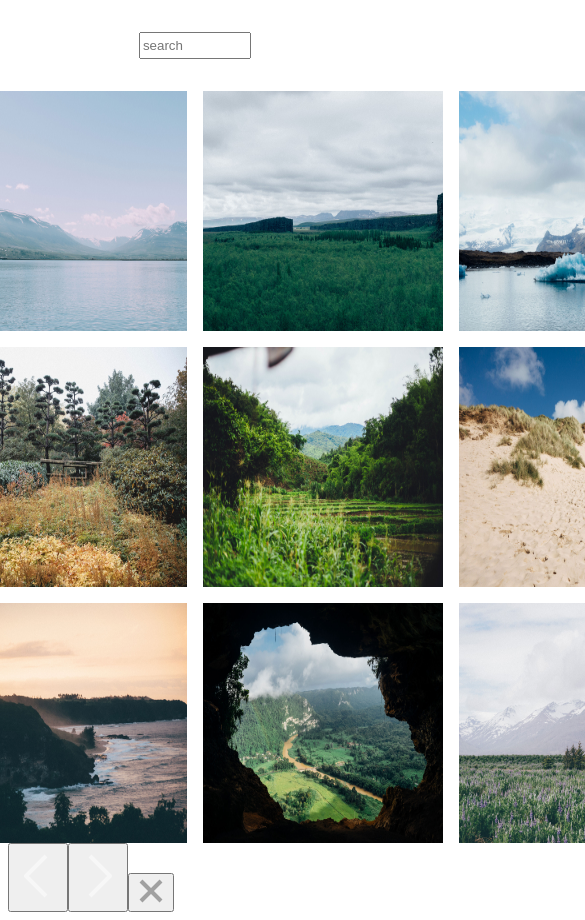
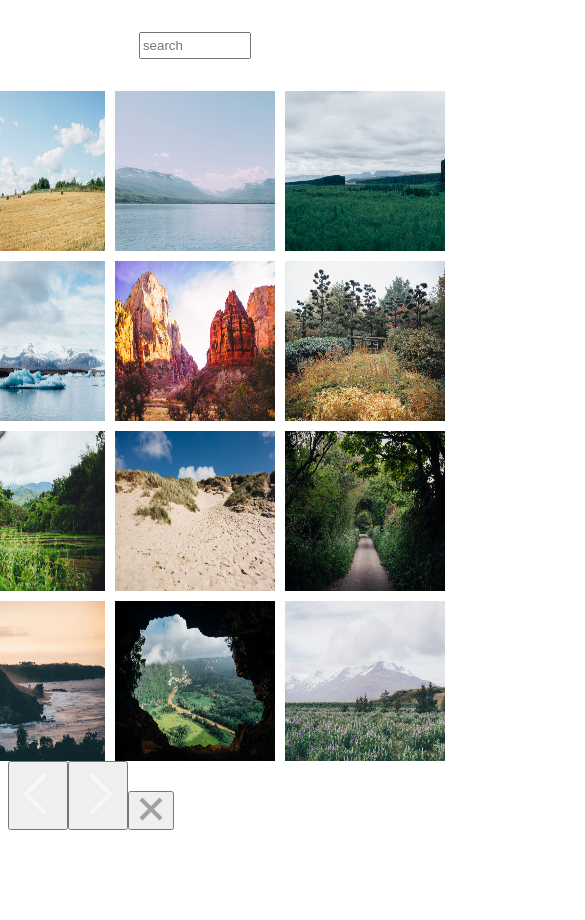
Before and after one commit to JarradePierce/interactive-photo-gallery, a plain HTML site: page index.html in a window 390 px wide. Shown: the top 920 px of the page, 585 px wide, since content can reach past the window. After the commit the page ends 844 px from the top, so only its background shows below. Drawn offline with Linux system fonts and the light colour scheme.

```diff
--- a/css/style.css
+++ b/css/style.css
@@ -29,3 +29,20 @@
   grid-template-columns: repeat(4, 15em);
   grid-gap: 1em;
 }
+
+/* MEDIA */
+@media(max-width: 1000px){
+  main{
+    width: 100%;
+    grid-gap: 10px;
+    grid-template-columns: repeat(3, 10em);
+  }
+  .photo-div{
+    height: 10em;
+    width: 10em;
+  }
+  .photos{
+    height: 10em;
+    width: 10em;
+  }
+}
--- a/js/app.js
+++ b/js/app.js
@@ -4,11 +4,6 @@
 window.addEventListener('load', function() {
   baguetteBox.run('.gallery');
 });
-
-/*
-  search photos
-*/
-const search = new Filter('search', 'data-caption');
 
 /*
   Gallery info array
@@ -73,7 +68,7 @@
     index: "12.jpg",
     title: "Bluebells",
     caption: "I walked through this meadow of bluebells and got a good view of the snow on the mountain before the fog came in.",
-  }
+  },
 ];
 
 /*
@@ -82,10 +77,22 @@
 
 main = document.querySelector('main');
 html = '';
-for(var i = 0; i < photos.length + 1; i++){
+for(var i = 0; i < photos.length; i++){
   main.innerHTML = html;
   html += `<div class="photo-div">
-  ${`<a href="photos/${photos[i].index}" data-caption=${photos[i].caption}>`}
-  ${`<img class="photos" src="photos/${photos[i].index}" alt=${photos[i].title}/>`}</a>
+  ${`<a href="photos/${photos[i].index}" data-caption="${photos[i].caption}">`}
+  ${`<img class="photos" src="photos/${photos[i].index}" alt="${photos[i].title}"/>`}</a>
   </div>`;
+  console.log(photos[i].index);
 }
+main.innerHTML = html;
+html += `<div class="photo-div">
+${`<a href="photos/${photos[photos.length - 1]}" data-caption="${photos[photos.length - 1].caption}">`}
+${`<img class="photos" src="photos/${photos[photos.length - 1].index}" alt="${photos[photos.length - 1].title}"/>`}</a>
+</div>`;
+
+
+/*
+  search photos
+*/
+const search = new Filter('search', 'data-caption');
```
